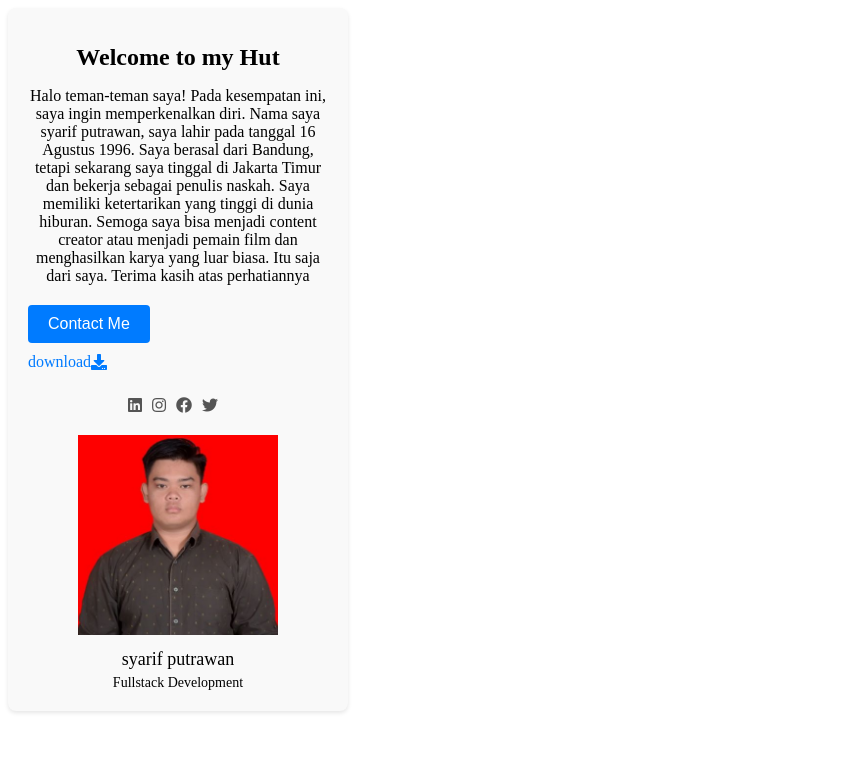
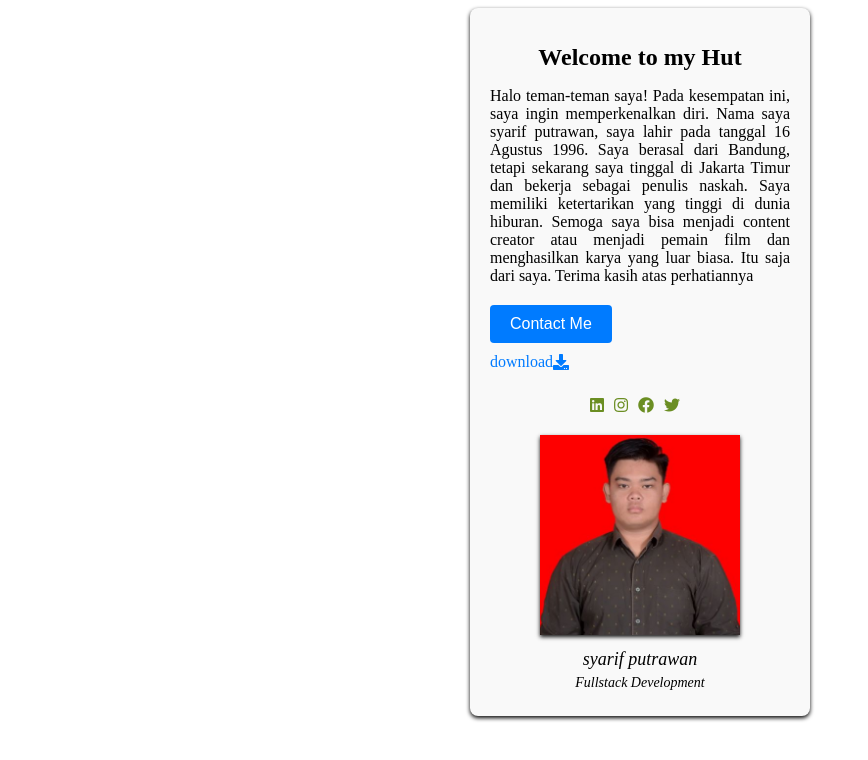
Before and after one commit to syarifputrawan/day-2, a plain HTML site: page index.html in a window 1280 px wide. Shown: the whole page, without its empty margins (0-868 px from the left). Drawn offline with Linux system fonts and the light colour scheme.

Commit message:
Update index.html

```diff
--- a/index.html
+++ b/index.html
@@ -11,6 +11,9 @@
       border-radius: 8px;
       box-shadow: 0 2px 4px rgba(0, 0, 0, 0.1);
       text-align: center;
+      margin: 0 auto;
+      box-shadow: 0 2px 4px rgba(5, 5, 5, 2.1);
+
     }
 
     h1 {
@@ -21,6 +24,7 @@
     p {
       font-size: 16px;
       margin-bottom: 20px;
+      text-align: justify;
     }
 
     .contact-button {
@@ -57,8 +61,29 @@
 
     .icons a {
       text-decoration: none;
-      color: #555;
+      color: olivedrab;
       margin-right: 10px;
+    }
+
+    .icons a::before {
+      content: '';
+      position: absolute;
+      top: 0;
+      left: 0;
+      width: 100%;
+      height: 100%;
+      z-index: -1;
+      opacity: 0;
+      transition: opacity 0.3s ease;
+    }
+
+    .icons a:hover::before {
+      opacity: 1;
+    }
+
+    .icons i {
+      position: relative;
+      z-index: 1;
     }
 
     .photo {
@@ -66,15 +91,20 @@
       height: 200px;
       object-fit: cover;
       margin-bottom: 10px;
+      box-shadow: 0 2px 4px rgba(20, 20, 20, 2.5);
     }
 
     .name {
       font-size: 18px;
       margin-bottom: 5px;
+      font-style: italic;
     }
 
     .role {
       font-size: 14px;
+      margin-bottom: 5px;
+      font-style: italic;
+
     }
   </style>
 </head>
@@ -98,8 +128,8 @@
     <br>
     <div class="icons">
       <a href="https://www.linkedln.com" title="linkedln"><i class="fab fa-linkedin"></i></a>
-      <a href="https://www.instagram.com" title="Instagram"><i class="fab fa-instagram"></i></a>
-      <a href="https://www.facebook.com" title="Facebook"><i class="fab fa-facebook"></i></a>
+      <a href="https://www.instagram.com/syarif_putrawan/" title="Instagram"><i class="fab fa-instagram"></i></a>
+      <a href="https://www.facebook.com/syarifputrawan.hidayatullah/" title="Facebook"><i class="fab fa-facebook"></i></a>
       <a href="https://www.twitter.com" title="Twitter"><i class="fab fa-twitter"></i></a>
     </div>
     <img class="photo" src="1234.jpeg" alt="My Photo">
```
